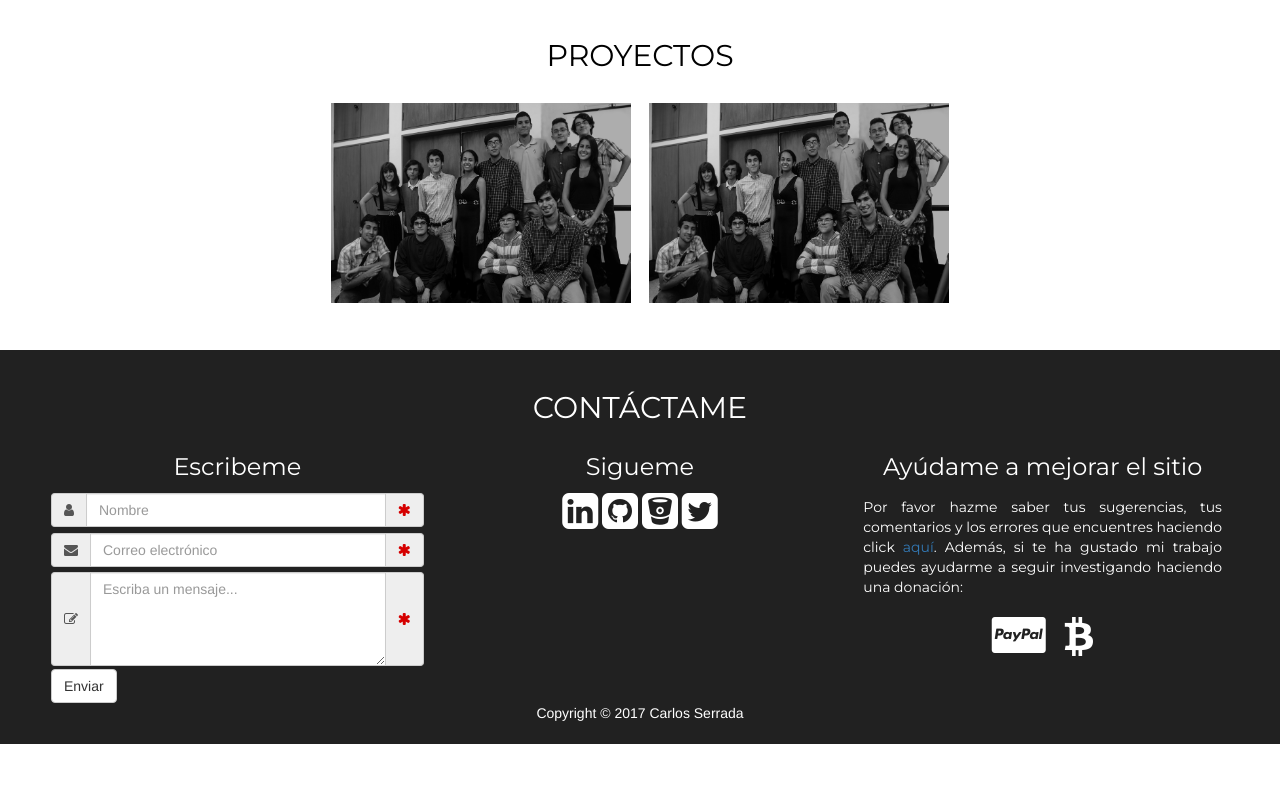
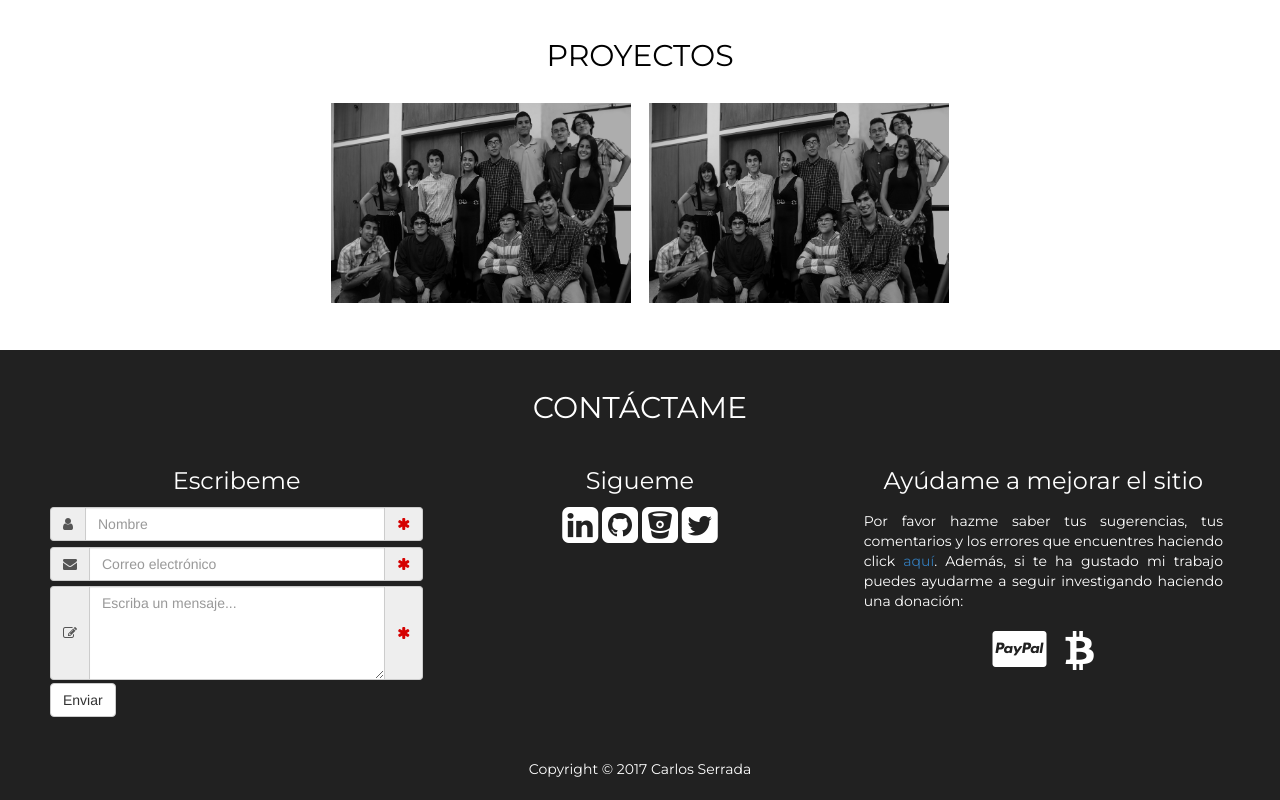
Before and after one commit to cserradag96/cserradag96.github.io, a plain HTML site: page index.html in a window 1280 px wide. Shown: the part 3040-3840 px from the top of the page. Before the commit the page ends 3784 px from the top, so only its background shows below. Drawn offline with Linux system fonts and the light colour scheme.

Commit message:
Mejoras en el footer

```diff
--- a/static/css/custom.css
+++ b/static/css/custom.css
@@ -7,7 +7,7 @@
 /************************************/
 
 ::-webkit-scrollbar { width: 6px; background-color: #2196F3; }
-::-webkit-scrollbar-thumb { background-color: #FFFFFF; border: 1px solid #BDBDBD; }
+::-webkit-scrollbar-thumb { background-color: #FFFFFF; border: none; }
 
 /************************************/
 /*  Elements                        */
@@ -179,6 +179,12 @@ p { font-family: Montserrat; text-align: justify; padding: 0.5em;}
 .input-group-addon > .fa-asterisk { color: #D50000; }
 form > * { padding-top: 0.2em; padding-bottom: 0.2em; }
 
+
+/************************************/
+/*  Footers                         */
+/************************************/
+.section-footer { padding-top: 2em; font-family: Montserrat; text-align: center;}
+
 /*#######################################################################################################################################################################################################################*/
 /*  Small screens                                                                                                                                                                                                        */
 /*#######################################################################################################################################################################################################################*/
--- a/views/main/main.html
+++ b/views/main/main.html
@@ -250,7 +250,7 @@
 <!-- Contact me section -->
 <section id="contact_me" class="footer bg-dark">
   <h2 translate="contact_me"></h2>
-  <div class="container-fluid">
+  <div class="container-fluid section-content">
     <div class="col-md-4 col-xs-12">
       <h3 translate="contact_me_text0" class="text-center"></h3>
       <form name="messageForm" ng-submit="sendMessage()" method="post">
@@ -286,5 +286,5 @@
       <a type="button" class="social-btn" href="/static/img/donate/bitcoin.png"><i class="fa fa-btc fa-3x" aria-hidden="true"></i></a>
     </div>
   </div>
-  <div class="text-center">Copyright &#169; 2017 Carlos Serrada</div>
+  <div class="section-footer text-center">Copyright &#169; 2017 Carlos Serrada</div>
 </section>
```
